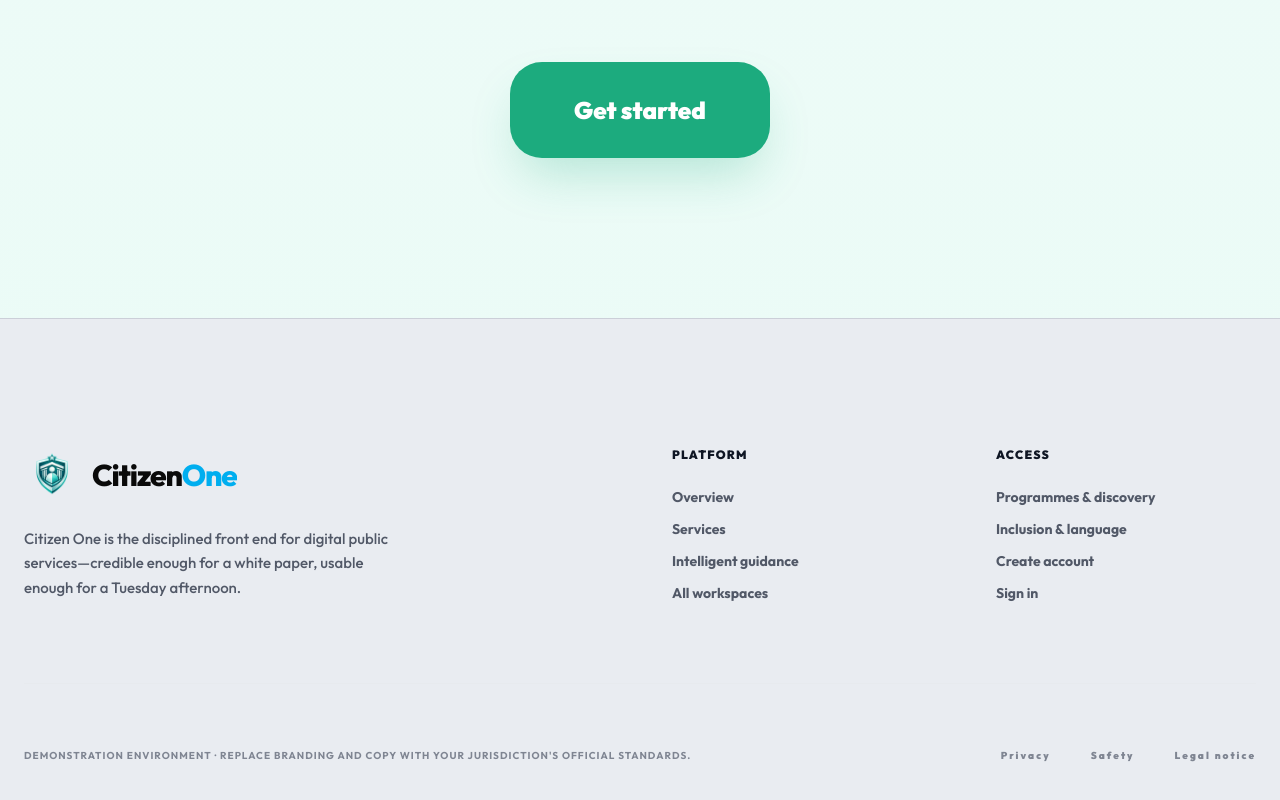
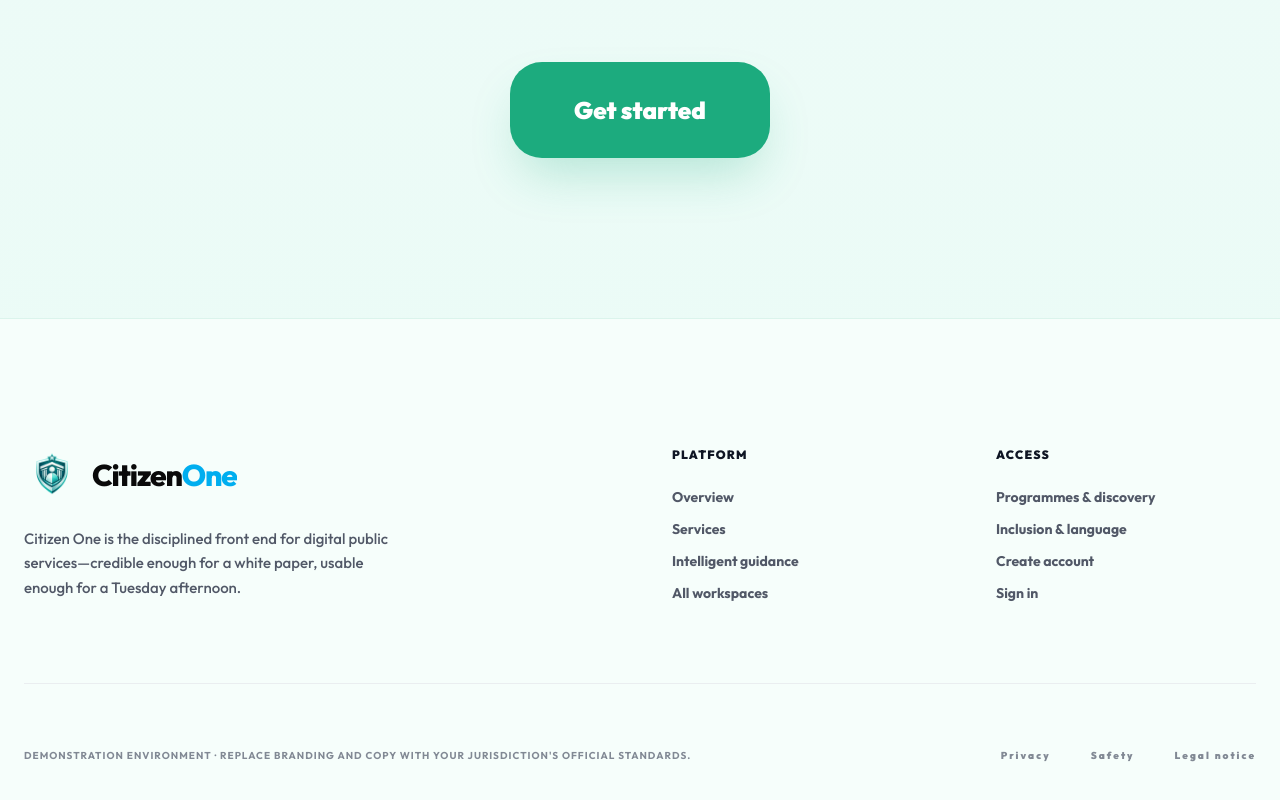
Before and after one commit to Austin-Joshua/CitizenOne, a React (Vite) app in the folder frontend/: page / in a window 1280 px wide. Shown: the part 3109-3909 px from the top of the page. Built offline with nearby package versions, Linux system fonts and the light colour scheme.

Commit message:
UI: make landing footer theme-aware and improve registration compatibility

```diff
--- a/frontend/src/index.css
+++ b/frontend/src/index.css
@@ -95,8 +95,8 @@
     --pub-card-border: hsl(220 14% 88%);
     --pub-auth-footer-bg: hsl(220 18% 92%);
     --pub-auth-footer-border: hsl(220 14% 78%);
-    --pub-landing-footer-bg: hsl(220 22% 93%);
-    --pub-landing-footer-border: hsl(220 14% 82%);
+    --pub-landing-footer-bg: hsl(161 72% 98%); /* Subtle teal-tinted light background */
+    --pub-landing-footer-border: hsl(161 72% 39% / 0.12);
   }
 
   .dark {
@@ -148,6 +148,9 @@
     --pub-card-border: hsl(217 28% 18%);
     --pub-auth-footer-bg: hsl(222 34% 14%);
     --pub-auth-footer-border: hsl(217 22% 24%);
+
+    --pub-landing-footer-bg: hsl(217 33% 4%); /* Deep dark matching theme surface */
+    --pub-landing-footer-border: hsl(217 33% 12%);
   }
 
   body {
```
Also changed, not shown: 1 other file (tests, documents, lock files or other folders).
